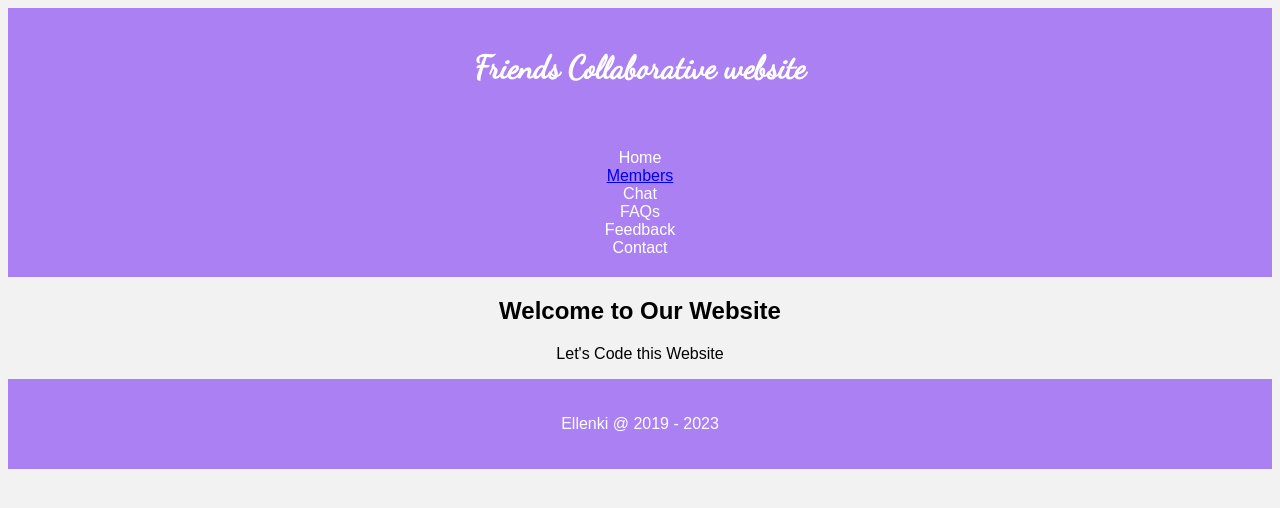
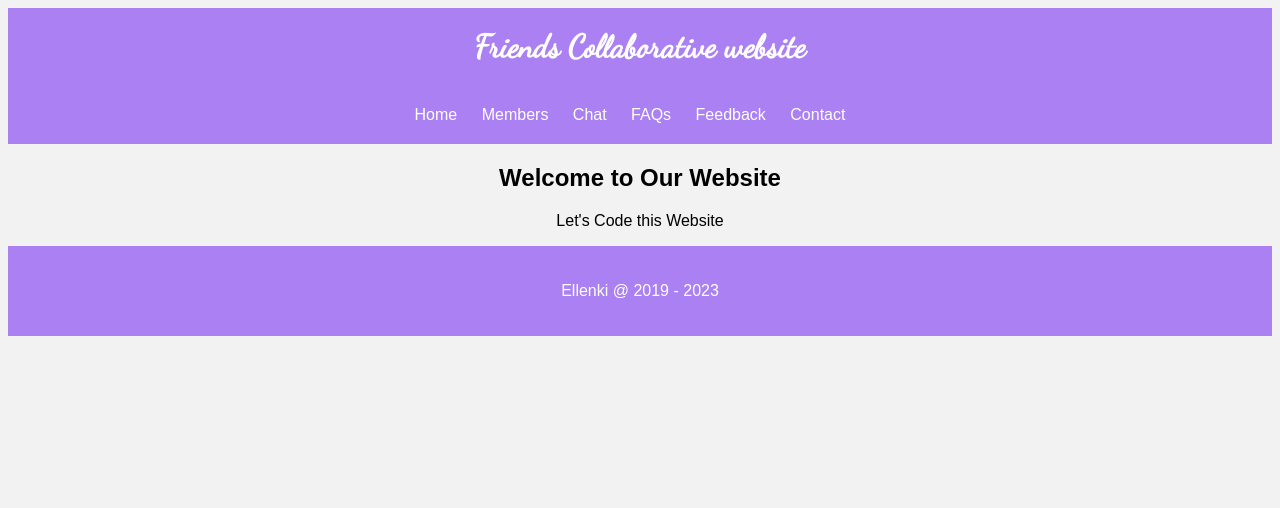
Before and after one commit to sidduganeshsid/TecTechyConnect, a plain HTML site: page index.html in a window 1280 px wide. Drawn offline with Linux system fonts and the light colour scheme.

Commit message:
main is styles.css

```diff
--- a/styles.css
+++ b/styles.css
@@ -8,6 +8,11 @@ h1{
 /*  font-family: 'Lobster', cursive; */
   font-family: 'Dancing Script', cursive;
 }
+
+header h1{
+  margin: 0;
+}
+
 body{
   font-family: Arial, Helvetica, sans-serif;
   background-color: #f2f2f2;
@@ -20,7 +25,7 @@ nav{
   color: #fff;
   padding: 20px;
   text-align: center;
-  display: block;
+ /* display: block;*/
 }
 
 nav ul{
@@ -30,6 +35,20 @@ nav ul{
   display: inline-block;
 }
 
+nav li{
+  display: inline-block;
+  margin-right: 20px;
+}
+
+nav a{
+  color:#fff;
+  text-decoration: none;
+}
+
+main {
+  padding: 20px;
+  text-align: center;
+}
 ul{
   margin-block-start: 1em;
   margin-block-end: 1em;
```
